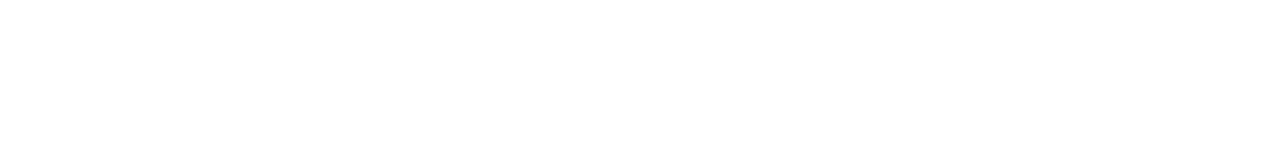
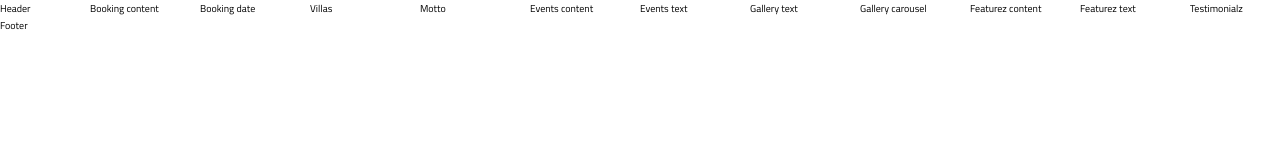
Before and after one commit to Darzwaitz/villeisure.com, a plain HTML site: page index.html in a window 1280 px wide. Drawn offline with Linux system fonts and the light colour scheme.

Commit message:
Building sections of overall layout - TBU

```diff
--- a/index.html
+++ b/index.html
@@ -25,6 +25,58 @@
     <title>Luxury Villas</title>
   </head>
   <body class="container">
+    <!-- header  -->
+    <header class="header">Header</header>
+    <!-- / header  -->
+
+    <!-- booking content  -->
+    <section class="booking-content">Booking content</section>
+    <!-- / booking content  -->
+
+    <!-- booking date  -->
+    <section class="booking-date">Booking date</section>
+    <!-- / booking date  -->
+
+    <!-- Villas  -->
+    <section class="villas">Villas</section>
+    <!-- / Villas  -->
+
+    <!-- Motto  -->
+    <section class="motto">Motto</section>
+    <!-- / Motto  -->
+
+    <!-- Eventz  -->
+    <section class="events-content">Events content</section>
+    <!-- / Eventz  -->
+
+    <!-- Eventz text  -->
+    <section class="events-text">Events text</section>
+    <!-- / Eventz text  -->
+
+    <!-- Gallery text  -->
+    <section class="gallery-text">Gallery text</section>
+    <!-- / Gallery text  -->
+
+    <!-- Gallery carousal  -->
+    <section class="gallery-carousel">Gallery carousel</section>
+    <!-- / Gallery carousal  -->
+
+    <!-- Featurez content  -->
+    <section class="features-content">Featurez content</section>
+    <!-- / Featurez content  -->
+
+    <!-- Featurez text  -->
+    <section class="features-text">Featurez text</section>
+    <!-- / Featurez text  -->
+
+    <!-- Testimonialz  -->
+    <section class="testimonials">Testimonialz</section>
+    <!-- / Testimonialz  -->
+
+    <!-- Footer  -->
+    <footer class="footer">Footer</footer>
+    <!-- / Footer  -->
+
     <!-- JavaScript File -->
     <script src="app.js"></script>
   </body>
--- a/scss/base/_typography.scss
+++ b/scss/base/_typography.scss
@@ -1,11 +1,7 @@
-// unused yet - delete this on first use
-// body {
-//     // font-family: "Lato", sans-serif;
-//     // font-weight: 400;
-//     // // font-size: ?rem;
-//     // line-height: 1.7;
-//     // color: $color-grey-dark;
-// }
+body {
+  font-family: "Titillium Web", sans-serif;
+  line-height: 1.7;
+}
 
 // .heading-primary {
 //     color: $color-white;
@@ -20,14 +16,12 @@
 //         // animation-name: moveInLeft;
 //         // animation-duration: 3.5s;
 
-
 //         // @include respond(phone){
 //         //     letter-spacing: 1rem;
 //         //     font-family: 5rem;
 //         // }
 //     }
 // }
-
 
 // .heading-secondary {
 //     font-size: 3.5rem;
--- /dev/null
+++ b/scss/layout/_home-body.scss
@@ -0,0 +1,4 @@
+.container {
+  display: grid;
+  grid-template-columns: 1fr repeat(10, minmax(min-content, 11rem)) 1fr;
+}
--- a/scss/styles.scss
+++ b/scss/styles.scss
@@ -3,14 +3,15 @@
 @import "abstracts/variables";
 
 // @import "base/animations";
-// @import "base/base";
-// @import "base/typography";
+@import "base/base";
+@import "base/typography";
 // @import "base/utilities";
 
 // @import "components/button";
 // @import "components/form";
 // @import "components/popup";
 
+@import "layout/home-body";
 // @import "layout/header";
 // @import "layout/grid";
 // @import "layout/footer";
```
Also changed, not shown: css/styles.css, css/styles.min.css, 2 other files.
